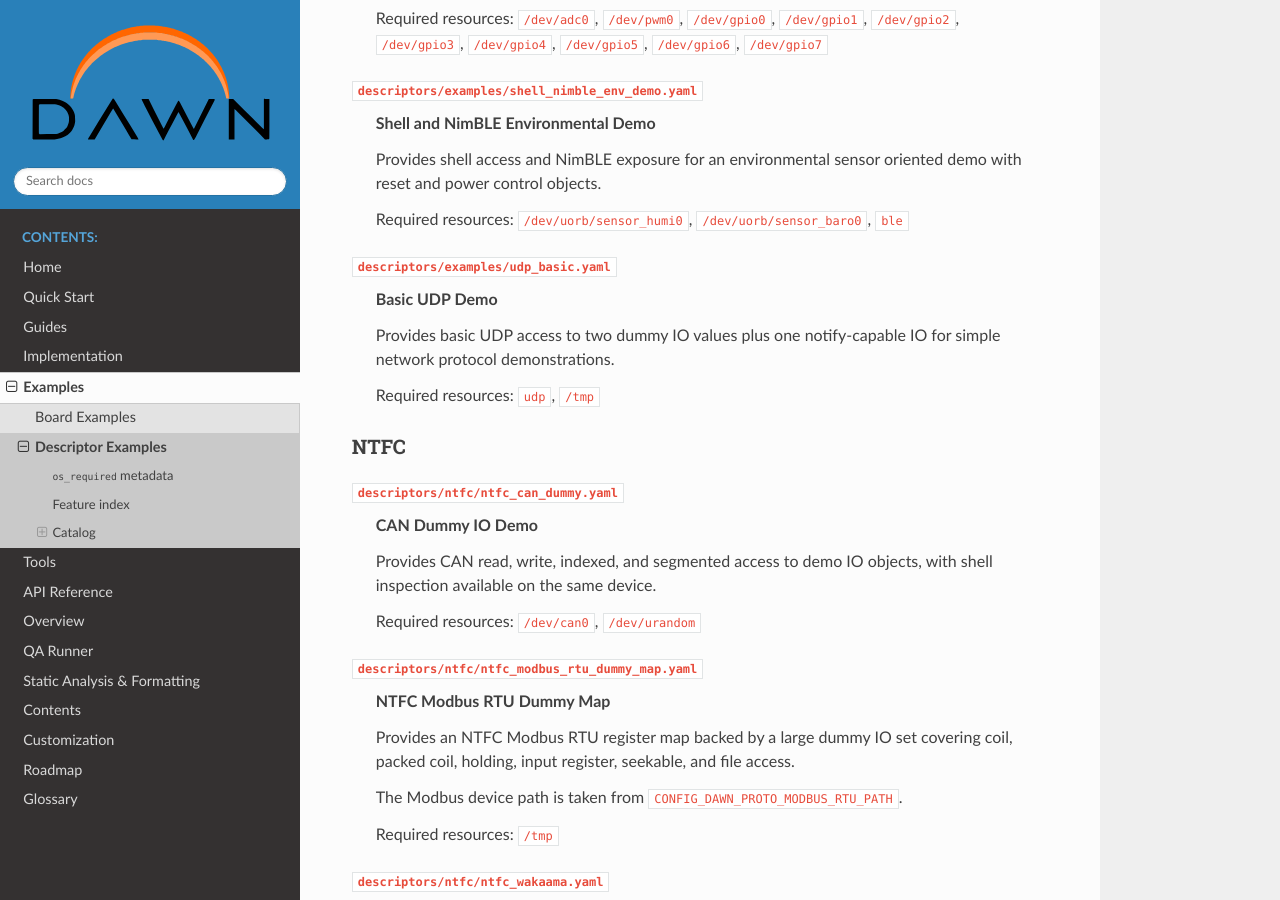
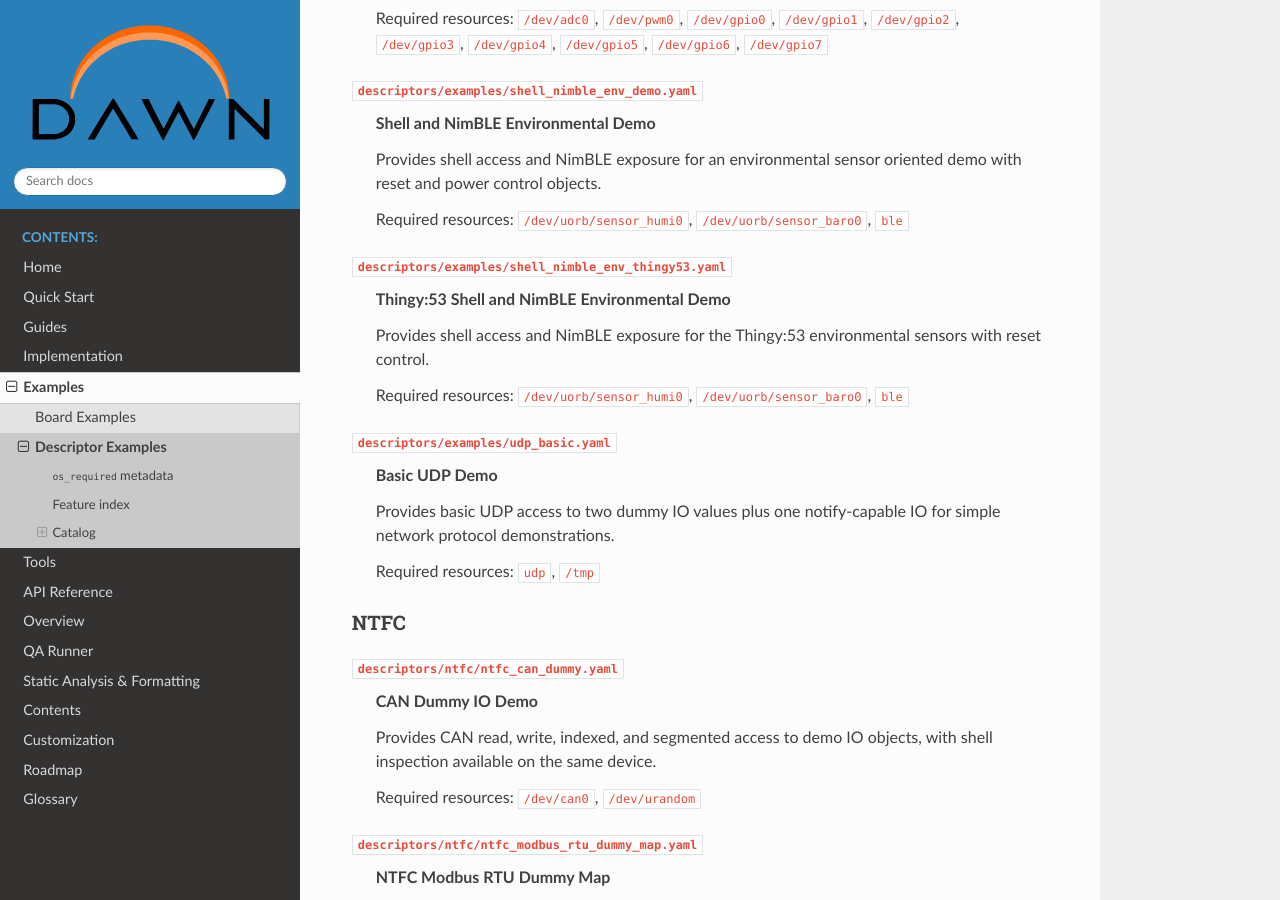
Before and after one commit to railab/dawn, a Sphinx documentation site: the page built from Documentation/examples/descriptors.rst, in a window 1280 px wide and 900 px high, scrolled down 8513 px. Built offline with Sphinx 7.4.7 and the Read the Docs theme 3.1.0, drawn with Linux system fonts in a browser that asks for light colours.

Commit message:
boards/thingy53: add shell descriptor
Signed-off-by: raiden00pl <raiden00@railab.me>

```diff
--- a/Documentation/examples/boards/thingy53.rst
+++ b/Documentation/examples/boards/thingy53.rst
@@ -19,7 +19,8 @@ Network-core support configuration for SoftDevice Controller HCI over RPMsg.
 shell
 -----
 
-Shell and NimBLE environmental example using ``shell_nimble_env_demo.yaml``.
+Shell and NimBLE environmental example using
+``shell_nimble_env_thingy53.yaml``.
 
 nimble_thingy53
 ---------------
--- a/Documentation/examples/descriptors.rst
+++ b/Documentation/examples/descriptors.rst
@@ -560,6 +560,17 @@ Examples
   Required resources:
   ``/dev/uorb/sensor_humi0``, ``/dev/uorb/sensor_baro0``, ``ble``
 
+.. _descriptor-shell-nimble-env-thingy53:
+
+``descriptors/examples/shell_nimble_env_thingy53.yaml``
+  **Thingy:53 Shell and NimBLE Environmental Demo**
+
+  Provides shell access and NimBLE exposure for the Thingy:53 environmental
+  sensors with reset control.
+
+  Required resources:
+  ``/dev/uorb/sensor_humi0``, ``/dev/uorb/sensor_baro0``, ``ble``
+
 .. _descriptor-udp-basic:
 
 ``descriptors/examples/udp_basic.yaml``
```
Also changed, not shown: 2 other files.
